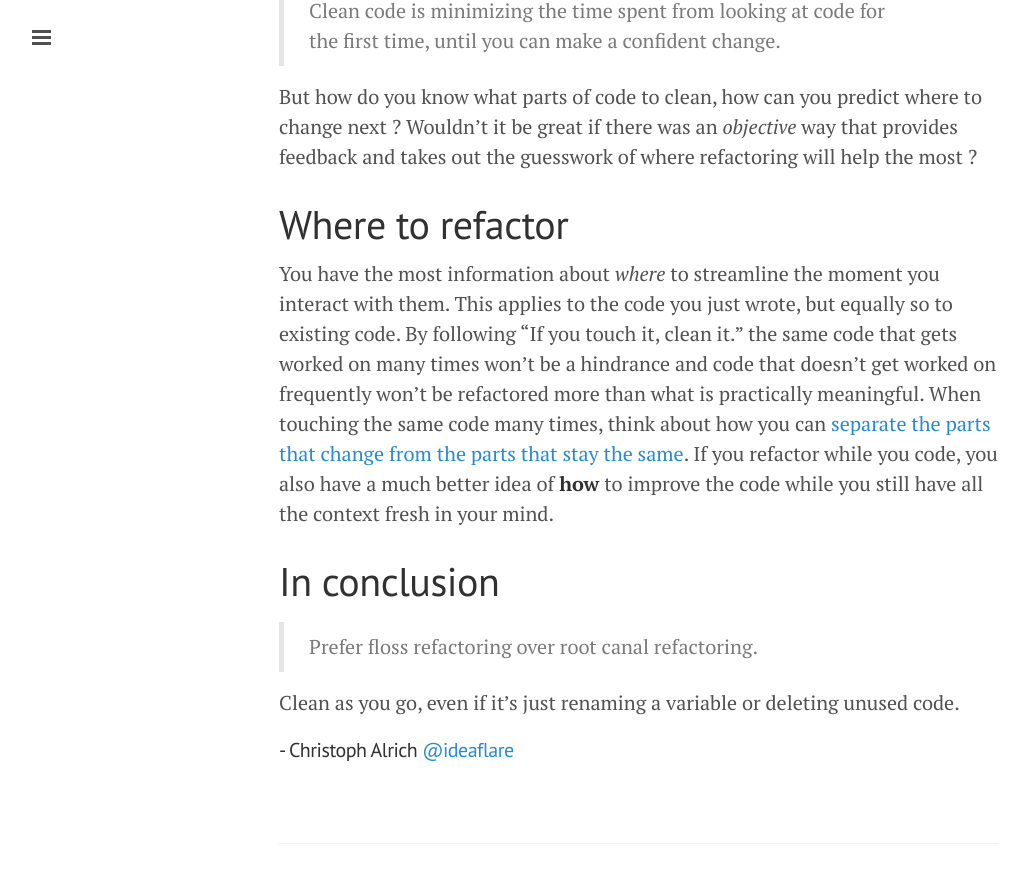
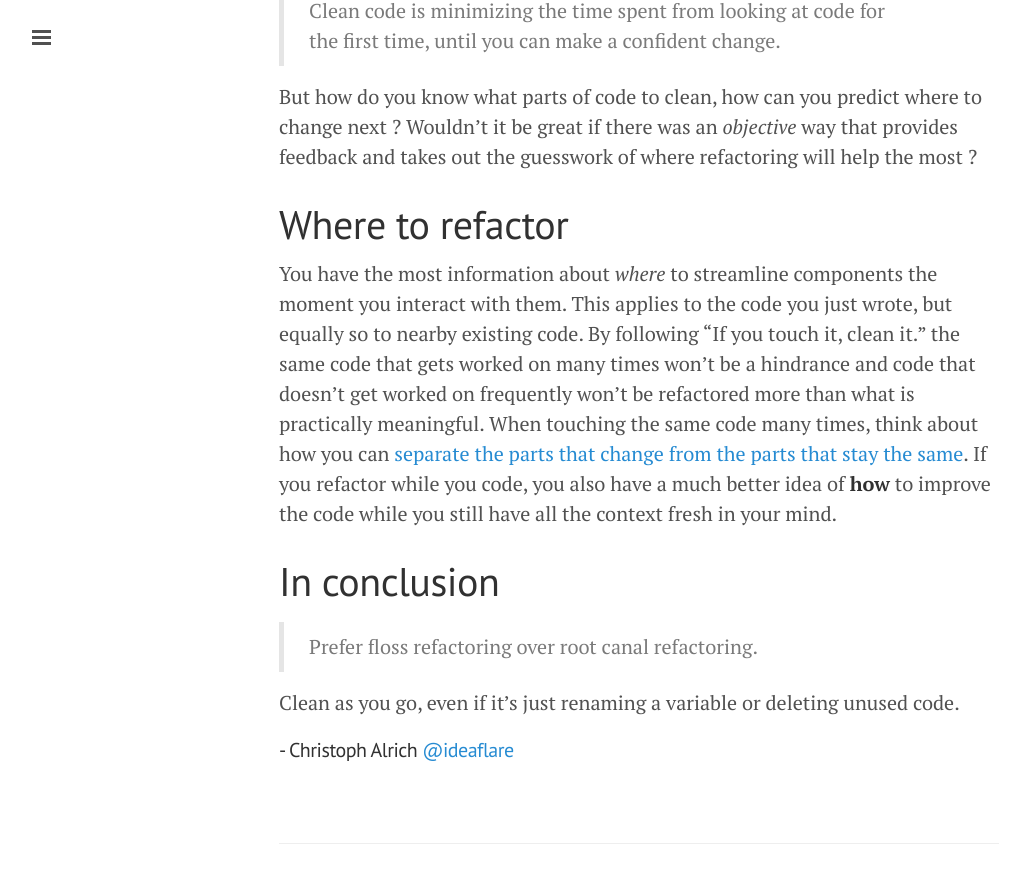
Before and after one commit to ideaflare/ideaflare.github.io, a Jekyll site: the page built from _posts/2016-07-07-practical-refactoring.markdown, in a window 1280 px wide and 900 px high, scrolled down 1558 px. Shown: the top 883 px of the window, without its empty margins (1-1031 px from the left). Built offline with Jekyll 4.4.1, drawn with Linux system fonts in a browser that asks for light colours.

Commit message:
Post update: Practical refactoring

```diff
--- a/_posts/2016-07-07-practical-refactoring.markdown
+++ b/_posts/2016-07-07-practical-refactoring.markdown
@@ -41,7 +41,7 @@ But how do you know what parts of code to clean, how can you predict where to ch
 
 # Where to refactor
 
-You have the most information about *where* to streamline the moment you interact with them. This applies to the code you just wrote, but equally so to existing code. By following "If you touch it, clean it." the same code that gets worked on many times won't be a hindrance and code that doesn't get worked on frequently won't be refactored more than what is practically meaningful. When touching the same code many times, think about how you can [separate the parts that change from the parts that stay the same](https://en.wikipedia.org/wiki/Open/closed_principle). If you refactor while you code, you also have a much better idea of **how** to improve the code while you still have all the context fresh in your mind.
+You have the most information about *where* to streamline components the moment you interact with them. This applies to the code you just wrote, but equally so to nearby existing code. By following "If you touch it, clean it." the same code that gets worked on many times won't be a hindrance and code that doesn't get worked on frequently won't be refactored more than what is practically meaningful. When touching the same code many times, think about how you can [separate the parts that change from the parts that stay the same](https://en.wikipedia.org/wiki/Open/closed_principle). If you refactor while you code, you also have a much better idea of **how** to improve the code while you still have all the context fresh in your mind.
 
 # In conclusion
 
@@ -49,4 +49,4 @@ You have the most information about *where* to streamline the moment you interac
 
 Clean as you go, even if it's just renaming a variable or deleting unused code.
 
-##### - Christoph Alrich [@ideaflare](twitter.com/ideaflare)
+##### - Christoph Alrich [@ideaflare](https://twitter.com/ideaflare)
```
